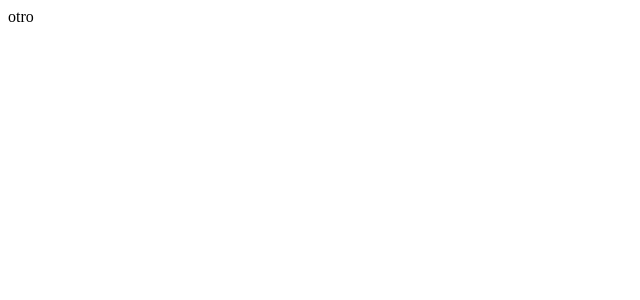
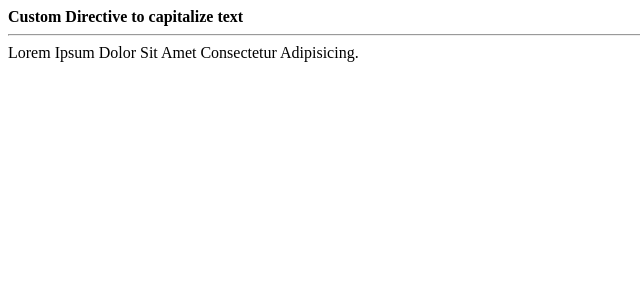
Before and after one commit to Gilht/angular-bootcamp-apex, an Angular app: page / in a window 1280 px wide. Shown: the top 300 px of the page, without its empty margins (0-640 px from the left). Built offline with nearby package versions, Linux system fonts and the light colour scheme.

Commit message:
custom directive to capitalize text

```diff
--- a/src/app/components/exercise-3/exercise-3.component.html
+++ b/src/app/components/exercise-3/exercise-3.component.html
@@ -1,5 +1,5 @@
-<!-- <p capitalize>lorem ipsum</p> -->
 
 
-
-<label for="" capitalize> otro</label>
+<strong>Custom Directive to capitalize text</strong>
+<hr>
+<label for="" capitalize>Lorem ipsum dolor sit amet consectetur adipisicing.</label>
--- a/src/app/directives/capitalize-directive.directive.ts
+++ b/src/app/directives/capitalize-directive.directive.ts
@@ -5,17 +5,12 @@ import { Directive, ElementRef, HostListener, Inject, OnInit } from '@angular/co
   selector: '[capitalize]',
   standalone: true
 })
-export class CapitalizeDirectiveDirective {
+export class CapitalizeDirectiveDirective implements OnInit{
 
-  constructor(public ele: ElementRef<HTMLElement>)  {
-    console.log(ele.nativeElement)
-    this.capitalizeWord(ele.nativeElement.innerText)
+  constructor(public ele: ElementRef)  {}
+
+   ngOnInit(): void {
+     this.ele.nativeElement.style.textTransform = 'Capitalize';
    }
 
-
- public capitalizeWord(word: string) {
-  if(!word) return word;
-
-  return word[0].toUpperCase() + word.substring(1).toLowerCase();
- }
 }
```
